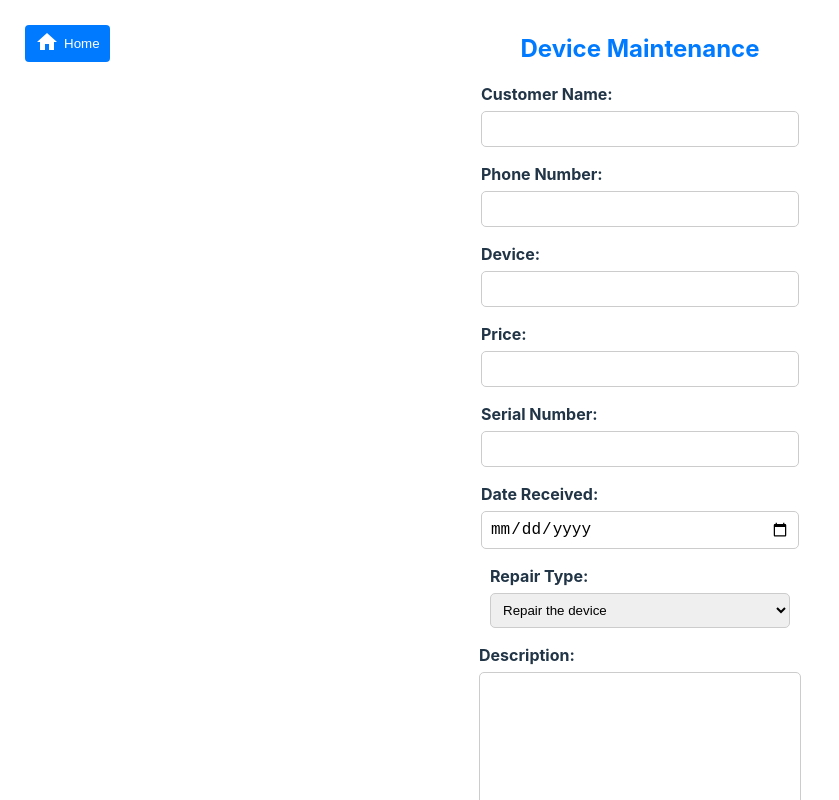
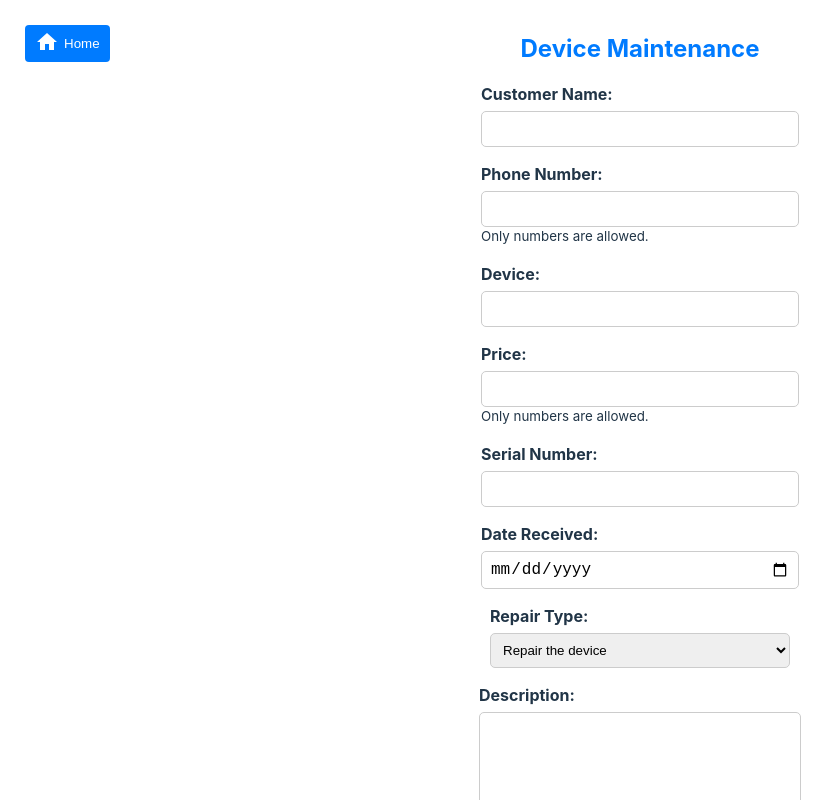
Before and after one commit to ALATTIELI/hrsystem, a React (Vite) app: page /devicemaintenance in a window 1280 px wide. Shown: the top 800 px of the page, without its empty margins (0-839 px from the left). Built offline with nearby package versions, Linux system fonts and the light colour scheme.

Commit message:
sick leave done

```diff
--- a/src/pages/devicemaintenance/devicemaintenance.tsx
+++ b/src/pages/devicemaintenance/devicemaintenance.tsx
@@ -33,8 +33,14 @@ function devicemaintenance() {
     console.log("Form data submitted:", formData);
   };
 
-  function handleNumericInput(_event: FormEvent<HTMLInputElement>): void {
-    throw new Error("Function not implemented.");
+  function handleNumericInput(
+    event: React.ChangeEvent<HTMLInputElement>
+  ): void {
+    const value = event.target.value;
+    if (!/^[0-9]*$/.test(value)) {
+      // If the value contains non-numeric characters, reset to the previous value or empty string.
+      event.target.value = value.replace(/[^0-9]/g, "");
+    }
   }
 
   // const handlePrint = () => {
@@ -92,9 +98,13 @@ function devicemaintenance() {
             name="phoneNumber"
             value={formData.phoneNumber}
             onChange={handleChange}
+            pattern="^[0-9]*$"
             onInput={handleNumericInput} // Add this line to handle numeric input
             required
           />
+          <small className="form-text text-muted">
+            Only numbers are allowed.
+          </small>
         </div>
         <div className="form-group">
           <label htmlFor="device">Device:</label>
@@ -115,9 +125,13 @@ function devicemaintenance() {
             name="price"
             value={formData.price}
             onChange={handleChange}
+            pattern="^[0-9]*$"
             onInput={handleNumericInput} // Add this line to handle numeric input
             required
           />
+          <small className="form-text text-muted">
+            Only numbers are allowed.
+          </small>
         </div>
         <div className="form-group">
           <label htmlFor="serialNumber">Serial Number:</label>
```
